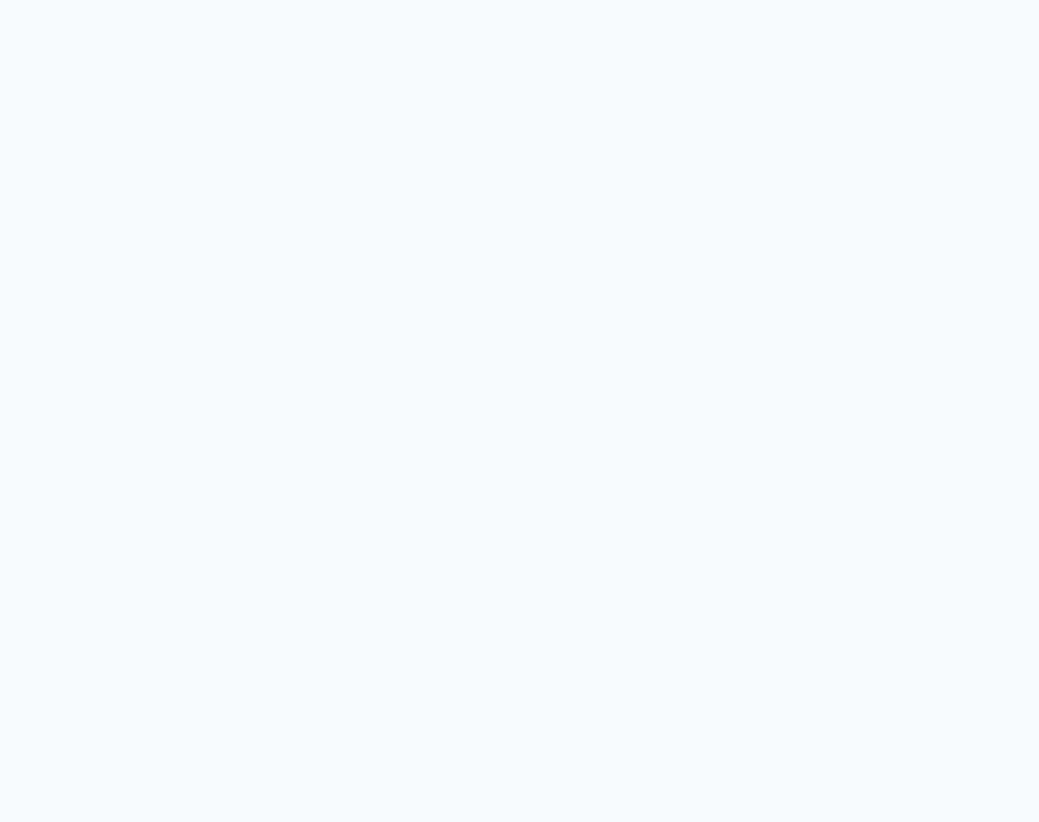
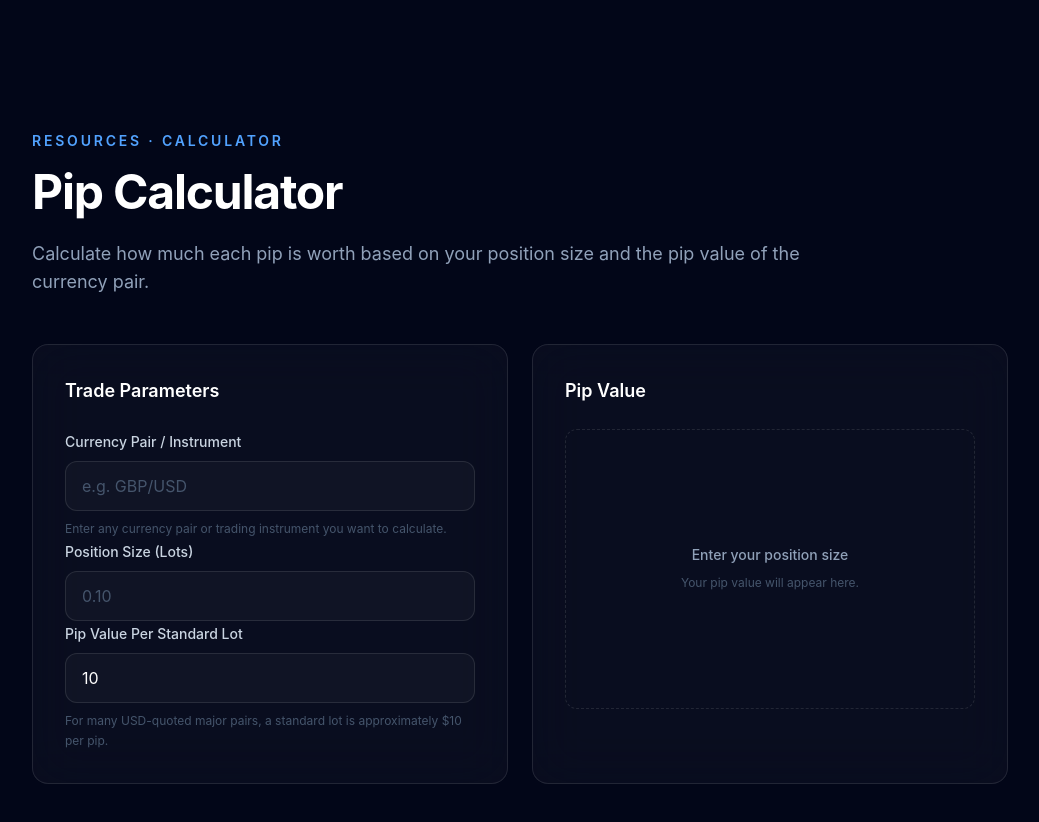
Before and after one commit to MyStack001/pipsoul-traders-university, a React (Vite) app: page /resources/pip-calculator in a window 1280 px wide. Before the commit this address had no page. Shown: the top 822 px of the page, without its empty margins (120-1159 px from the left). Before the commit the page ends 800 px from the top, so only its background shows below. Built offline with nearby package versions, Linux system fonts and the light colour scheme.

Commit message:
Improve pip calculator flexibility

```diff
--- a/src/App.tsx
+++ b/src/App.tsx
@@ -8,6 +8,7 @@ import LearnMarketPage from "./pages/LearnMarketPage";
 import GlossaryPage from "./pages/GlossaryPage";
 import ResourcesPage from "./pages/ResourcesPage";
 import PositionSizeCalculatorPage from "./pages/PositionSizeCalculatorPage";
+import PipCalculatorPage from "./pages/PipCalculatorPage";
 
 function App() {
   return (
@@ -27,6 +28,10 @@ function App() {
   path="/resources/position-size-calculator"
   element={<PositionSizeCalculatorPage />}
 />
+<Route
+  path="/resources/pip-calculator"
+  element={<PipCalculatorPage />}
+/>
 
         <Route path="/courses/:courseId" element={<CoursePage />} />
 
--- /dev/null
+++ b/src/pages/PipCalculatorPage.tsx
@@ -0,0 +1,236 @@
+import { useMemo, useState } from "react";
+
+function PipCalculatorPage() {
+  const [pair, setPair] = useState("");
+  const [lotSize, setLotSize] = useState("");
+  const [pipValuePerLot, setPipValuePerLot] = useState("10");
+
+  const calculation = useMemo(() => {
+    const lots = Number(lotSize);
+    const pipValue = Number(pipValuePerLot);
+
+    if (lots <= 0 || pipValue <= 0) {
+      return null;
+    }
+
+    return {
+      valuePerPip: lots * pipValue,
+    };
+  }, [lotSize, pipValuePerLot]);
+
+  return (
+    <div className="min-h-screen bg-slate-950 text-white">
+      <main className="mx-auto max-w-5xl px-6 py-24 sm:py-32">
+        {/* Header */}
+        <div className="max-w-3xl">
+          <span className="text-sm font-semibold uppercase tracking-[0.2em] text-blue-400">
+            Resources · Calculator
+          </span>
+
+          <h1 className="mt-4 text-4xl font-bold tracking-tight sm:text-5xl">
+            Pip Calculator
+          </h1>
+
+          <p className="mt-6 text-base leading-7 text-slate-400 sm:text-lg">
+            Calculate how much each pip is worth based on your position size
+            and the pip value of the currency pair.
+          </p>
+        </div>
+
+        {/* Calculator */}
+        <section className="mt-12 grid gap-6 lg:grid-cols-2">
+          {/* Inputs */}
+          <div className="rounded-2xl border border-white/10 bg-white/[0.03] p-6 backdrop-blur-xl sm:p-8">
+            <h2 className="text-lg font-semibold">
+              Trade Parameters
+            </h2>
+
+            <div className="mt-6 space-y-5">
+              {/* Pair */}
+
+                {/* Currency Pair / Instrument */}
+<div>
+  <label
+    htmlFor="pair"
+    className="text-sm font-medium text-slate-300"
+  >
+    Currency Pair / Instrument
+  </label>
+
+  <input
+    id="pair"
+    type="text"
+    value={pair}
+    onChange={(event) => setPair(event.target.value.toUpperCase())}
+    placeholder="e.g. GBP/USD"
+    className="
+      mt-2
+      w-full
+      rounded-xl
+      border
+      border-white/10
+      bg-white/[0.03]
+      px-4
+      py-3
+      text-sm
+      text-white
+      uppercase
+      outline-none
+      placeholder:normal-case
+      placeholder:text-slate-600
+      transition
+      focus:border-white/20
+      focus:bg-white/[0.05]
+    "
+  />
+
+  <p className="mt-2 text-xs leading-5 text-slate-600">
+    Enter any currency pair or trading instrument you want to calculate.
+  </p>
+</div>
+              </div>
+
+              {/* Lot Size */}
+              <div>
+                <label
+                  htmlFor="lotSize"
+                  className="text-sm font-medium text-slate-300"
+                >
+                  Position Size (Lots)
+                </label>
+
+                <input
+                  id="lotSize"
+                  type="number"
+                  min="0"
+                  step="0.01"
+                  value={lotSize}
+                  onChange={(event) =>
+                    setLotSize(event.target.value)
+                  }
+                  placeholder="0.10"
+                  className="
+                    mt-2
+                    w-full
+                    rounded-xl
+                    border
+                    border-white/10
+                    bg-white/[0.03]
+                    px-4
+                    py-3
+                    text-sm
+                    text-white
+                    outline-none
+                    placeholder:text-slate-600
+                    transition
+                    focus:border-white/20
+                    focus:bg-white/[0.05]
+                  "
+                />
+              </div>
+
+              {/* Pip Value */}
+              <div>
+                <label
+                  htmlFor="pipValue"
+                  className="text-sm font-medium text-slate-300"
+                >
+                  Pip Value Per Standard Lot
+                </label>
+
+                <input
+                  id="pipValue"
+                  type="number"
+                  min="0"
+                  step="0.01"
+                  value={pipValuePerLot}
+                  onChange={(event) =>
+                    setPipValuePerLot(event.target.value)
+                  }
+                  className="
+                    mt-2
+                    w-full
+                    rounded-xl
+                    border
+                    border-white/10
+                    bg-white/[0.03]
+                    px-4
+                    py-3
+                    text-sm
+                    text-white
+                    outline-none
+                    transition
+                    focus:border-white/20
+                    focus:bg-white/[0.05]
+                  "
+                />
+
+                <p className="mt-2 text-xs leading-5 text-slate-600">
+                  For many USD-quoted major pairs, a standard lot is
+                  approximately $10 per pip.
+                </p>
+              </div>
+            </div>
+
+          {/* Result */}
+          <div className="rounded-2xl border border-white/10 bg-white/[0.03] p-6 backdrop-blur-xl sm:p-8">
+            <h2 className="text-lg font-semibold">
+              Pip Value
+            </h2>
+
+            {calculation ? (
+              <div className="mt-6 space-y-4">
+                <div className="rounded-xl border border-blue-400/20 bg-blue-400/5 p-6">
+                  <p className="text-sm text-slate-400">
+                    {pair}
+                  </p>
+
+                  <p className="mt-3 text-4xl font-bold text-blue-400">
+                    ${calculation.valuePerPip.toFixed(2)}
+                  </p>
+
+                  <p className="mt-2 text-sm text-slate-500">
+                    Per pip
+                  </p>
+                </div>
+
+                <div className="rounded-xl border border-white/10 bg-white/[0.02] p-5">
+                  <p className="text-sm leading-6 text-slate-400">
+                    A 10-pip movement would therefore represent approximately{" "}
+                    <span className="font-semibold text-white">
+                      $
+                      {(calculation.valuePerPip * 10).toFixed(2)}
+                    </span>{" "}
+                    in profit or loss before other trading costs.
+                  </p>
+                </div>
+
+                <div className="rounded-xl border border-white/10 bg-white/[0.02] p-5">
+                  <p className="text-xs leading-5 text-slate-500">
+                    Pip value can vary depending on the currency pair, account
+                    currency, exchange rate, broker specifications, and
+                    position size. Treat this result as an estimate.
+                  </p>
+                </div>
+              </div>
+            ) : (
+              <div className="mt-6 flex min-h-[280px] items-center justify-center rounded-xl border border-dashed border-white/10 px-6 text-center">
+                <div>
+                  <p className="text-sm font-medium text-slate-400">
+                    Enter your position size
+                  </p>
+
+                  <p className="mt-2 text-xs leading-5 text-slate-600">
+                    Your pip value will appear here.
+                  </p>
+                </div>
+              </div>
+            )}
+          </div>
+        </section>
+      </main>
+    </div>
+  );
+}
+
+export default PipCalculatorPage;
```
